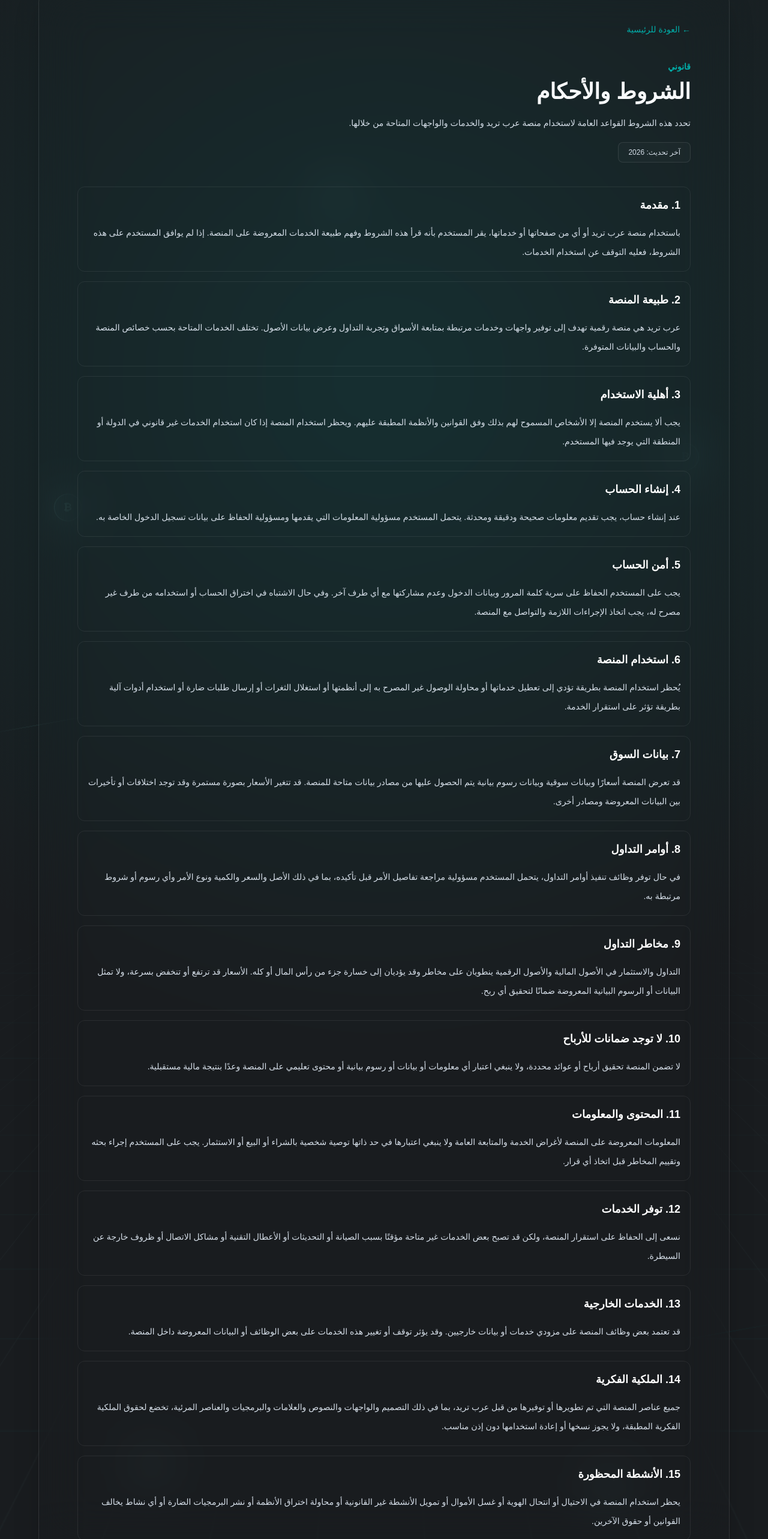
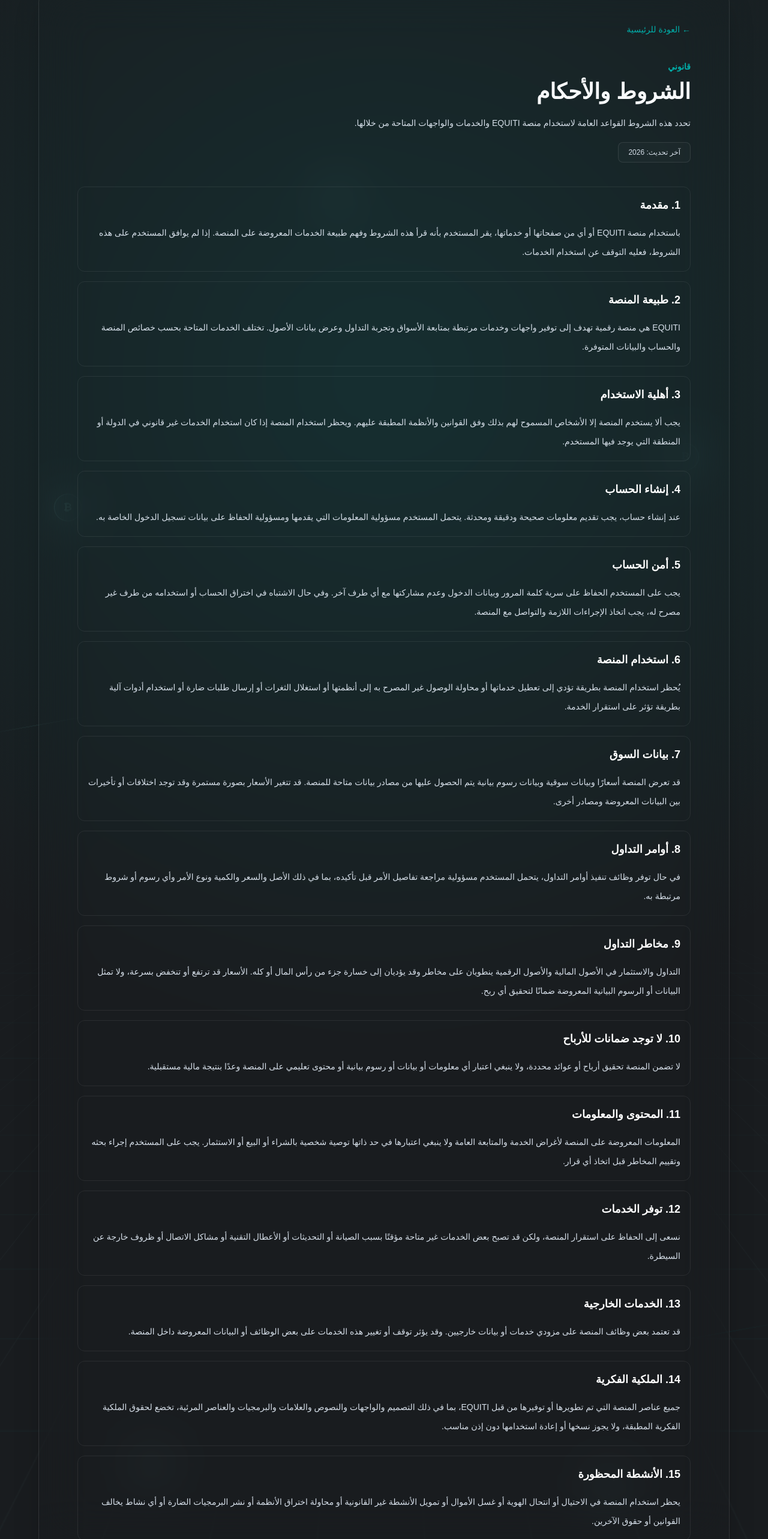
Before and after one commit to ffgg35646-ops/arab-trade, a Next.js app: page /terms in a window 1280 px wide. Shown: the part 221-2787 px from the top of the page at 60% size. Built offline with nearby package versions, Linux system fonts and the light colour scheme.

Commit message:
Update visible brand text to EQUITI

```diff
--- a/app/terms/page.tsx
+++ b/app/terms/page.tsx
@@ -5,11 +5,11 @@ import Footer from "@/components/Footer";
 const sections = [
   {
     title: "1. مقدمة",
-    text: "باستخدام منصة عرب تريد أو أي من صفحاتها أو خدماتها، يقر المستخدم بأنه قرأ هذه الشروط وفهم طبيعة الخدمات المعروضة على المنصة. إذا لم يوافق المستخدم على هذه الشروط، فعليه التوقف عن استخدام الخدمات."
+    text: "باستخدام منصة EQUITI أو أي من صفحاتها أو خدماتها، يقر المستخدم بأنه قرأ هذه الشروط وفهم طبيعة الخدمات المعروضة على المنصة. إذا لم يوافق المستخدم على هذه الشروط، فعليه التوقف عن استخدام الخدمات."
   },
   {
     title: "2. طبيعة المنصة",
-    text: "عرب تريد هي منصة رقمية تهدف إلى توفير واجهات وخدمات مرتبطة بمتابعة الأسواق وتجربة التداول وعرض بيانات الأصول. تختلف الخدمات المتاحة بحسب خصائص المنصة والحساب والبيانات المتوفرة."
+    text: "EQUITI هي منصة رقمية تهدف إلى توفير واجهات وخدمات مرتبطة بمتابعة الأسواق وتجربة التداول وعرض بيانات الأصول. تختلف الخدمات المتاحة بحسب خصائص المنصة والحساب والبيانات المتوفرة."
   },
   {
     title: "3. أهلية الاستخدام",
@@ -57,7 +57,7 @@ const sections = [
   },
   {
     title: "14. الملكية الفكرية",
-    text: "جميع عناصر المنصة التي تم تطويرها أو توفيرها من قبل عرب تريد، بما في ذلك التصميم والواجهات والنصوص والعلامات والبرمجيات والعناصر المرئية، تخضع لحقوق الملكية الفكرية المطبقة، ولا يجوز نسخها أو إعادة استخدامها دون إذن مناسب."
+    text: "جميع عناصر المنصة التي تم تطويرها أو توفيرها من قبل EQUITI، بما في ذلك التصميم والواجهات والنصوص والعلامات والبرمجيات والعناصر المرئية، تخضع لحقوق الملكية الفكرية المطبقة، ولا يجوز نسخها أو إعادة استخدامها دون إذن مناسب."
   },
   {
     title: "15. الأنشطة المحظورة",
@@ -127,7 +127,7 @@ export default function TermsPage() {
           </h1>
 
           <p className="mt-4 max-w-3xl text-sm leading-8 text-slate-400">
-            تحدد هذه الشروط القواعد العامة لاستخدام منصة عرب تريد والخدمات
+            تحدد هذه الشروط القواعد العامة لاستخدام منصة EQUITI والخدمات
             والواجهات المتاحة من خلالها.
           </p>
 
```
